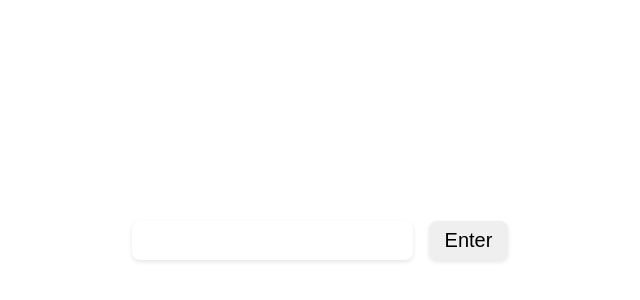
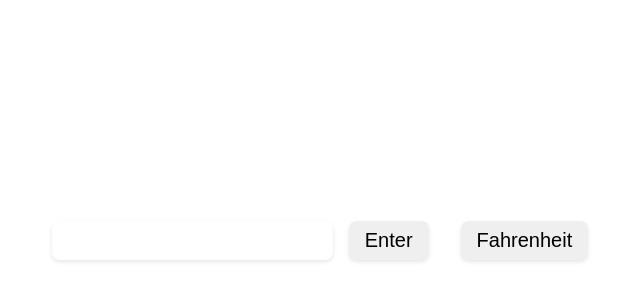
Before and after one commit to aFlyingSeal/odin-weather-app, a website built with webpack: page src/template.html in a window 1280 px wide. Shown: the part 96-396 px from the top of the page, without its empty margins (320-960 px from the left). Built offline with nearby package versions, Linux system fonts and the light colour scheme.

Commit message:
feat: add holder button for temperature switching

```diff
--- a/src/styles.css
+++ b/src/styles.css
@@ -23,6 +23,12 @@ body{
     display: flex;
     align-items: flex-end;
     margin-bottom: 24px;
+    gap: 32px;
+}
+
+#input-form{
+    display: flex;
+    flex-direction: row;
     gap: 16px;
 }
 
@@ -51,6 +57,21 @@ body{
 }
 
 #submit-btn:hover{
+    transform: translateY(-2px);
+    box-shadow: 0 4px 8px rgba(0, 0, 0, 0.15);
+}
+
+#temp-switch-btn{
+    border: none;
+    border-radius: 8px;
+    padding: 8px 16px;
+    font-size: inherit;
+    cursor: pointer;
+    box-shadow: 0 2px 4px rgba(0, 0, 0, 0.1);
+    transition: transform 0.2s ease, box-shadow 0.2s ease;
+}
+
+#temp-switch-btn:hover{
     transform: translateY(-2px);
     box-shadow: 0 4px 8px rgba(0, 0, 0, 0.15);
 }
--- a/src/ui/display.js
+++ b/src/ui/display.js
@@ -1,6 +1,9 @@
 function createInputContainer(){
     const inputContainer = document.createElement('div');
     inputContainer.classList.add('input-container');
+
+    const inputForm = document.createElement('form');
+    inputForm.id = 'input-form';
 
     const cityInput = document.createElement('input');
     cityInput.type = 'text';
@@ -10,8 +13,15 @@ function createInputContainer(){
     submitBtn.id = 'submit-btn';
     submitBtn.textContent = 'Enter';
 
-    inputContainer.appendChild(cityInput);
-    inputContainer.appendChild(submitBtn);
+    inputForm.appendChild(cityInput);
+    inputForm.appendChild(submitBtn);
+
+    const tempSwitchBtn = document.createElement('button');
+    tempSwitchBtn.id = 'temp-switch-btn';
+    tempSwitchBtn.textContent = 'Fahrenheit';
+
+    inputContainer.appendChild(inputForm);
+    inputContainer.appendChild(tempSwitchBtn);
 
     return {
         inputContainer,
```
